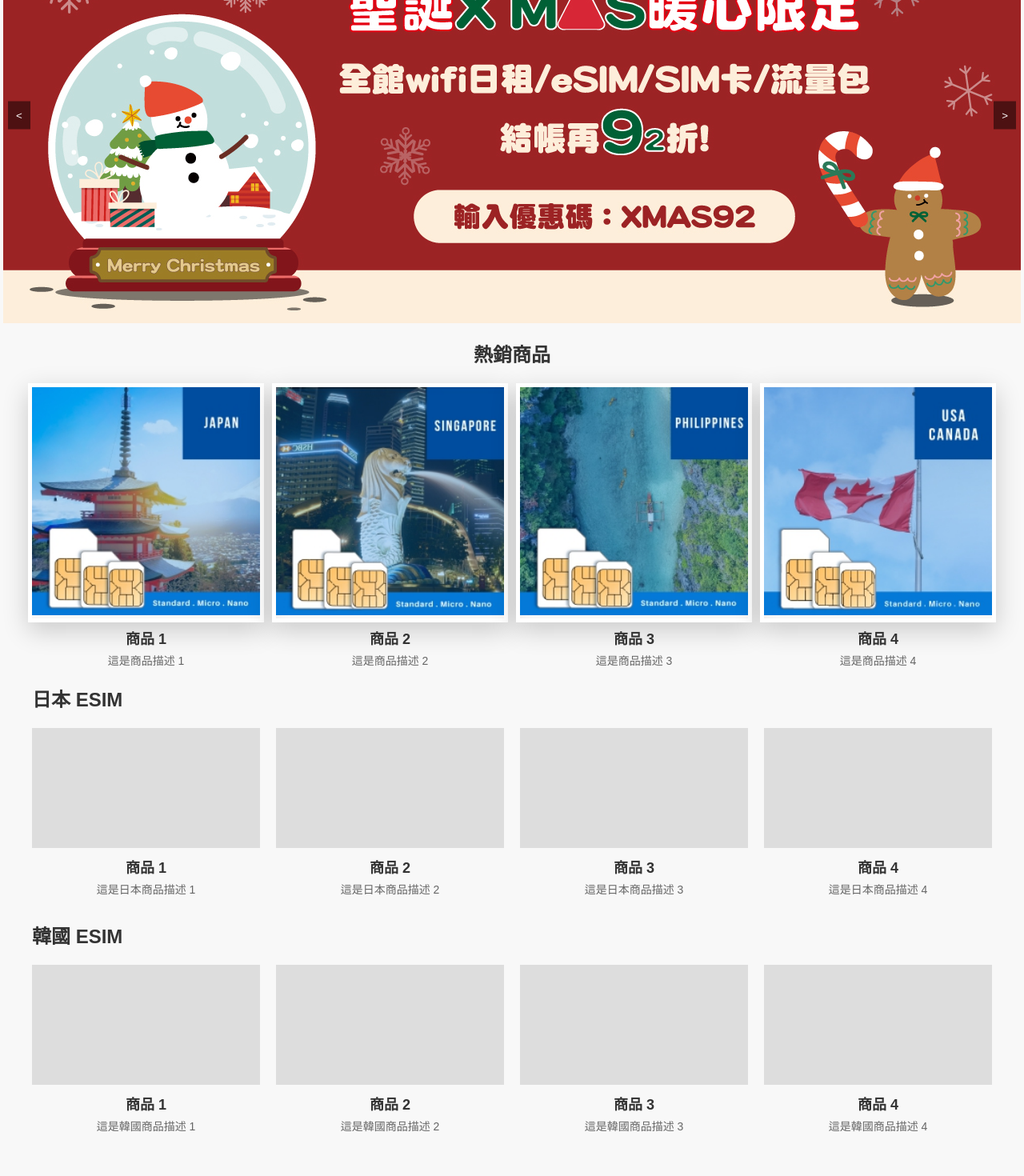
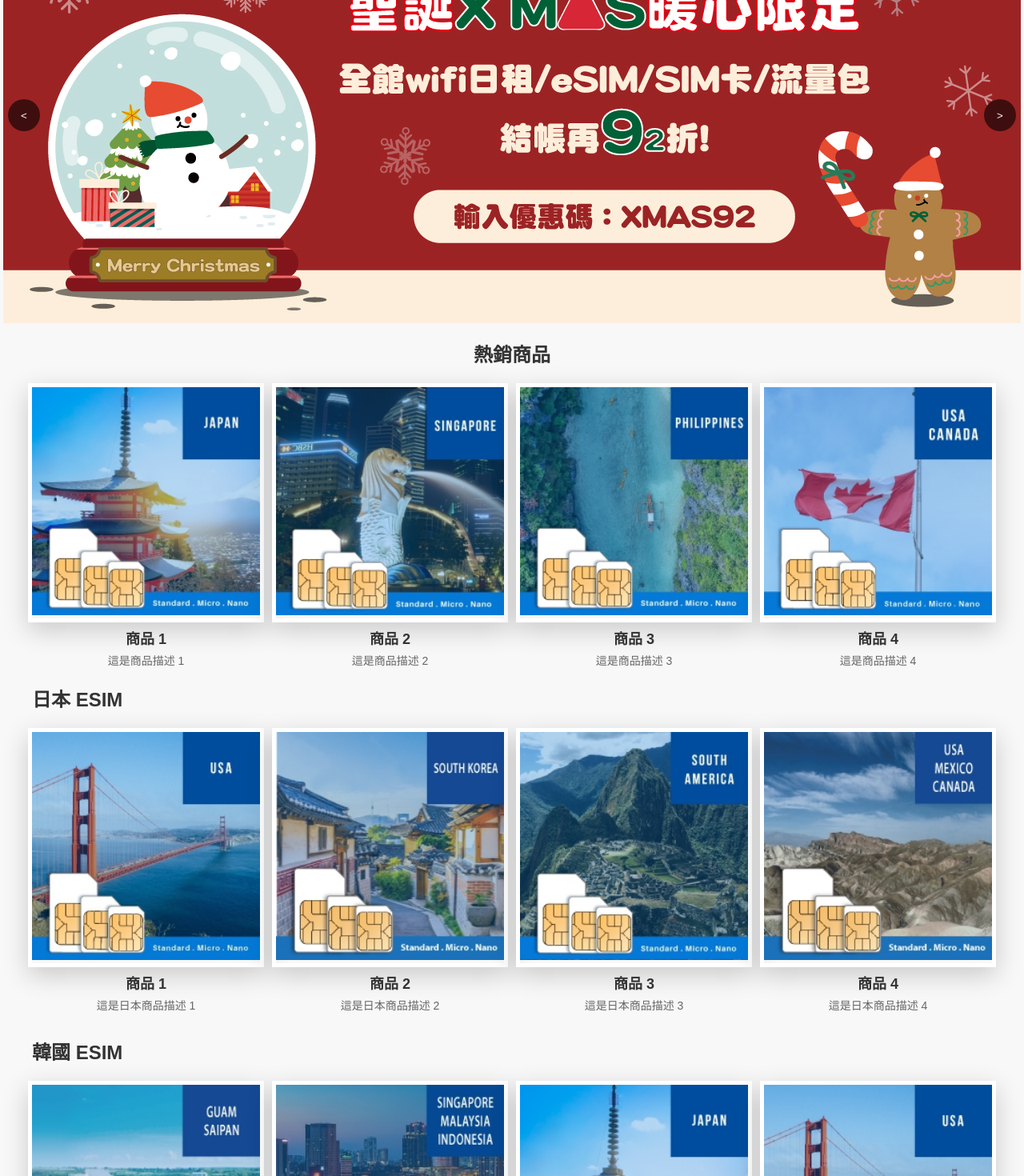
Before and after one commit to Ingrid-chi/iVideo_rwd_test, a React (Vite) app: page / in a window 1280 px wide. Shown: the part 300-1770 px from the top of the page at 80% size. Before the commit the page ends 1747 px from the top, so only its background shows below. Built offline with nearby package versions, Linux system fonts and the light colour scheme.

Commit message:
implement Product and adjust Banner style

```diff
--- a/src/components/Banner.module.scss
+++ b/src/components/Banner.module.scss
@@ -25,12 +25,23 @@
     position: absolute;
     top: 50%;
     transform: translateY(-50%);
-    background-color: rgba(0, 0, 0, 0.5);
+    background-color: rgba(0, 0, 0, 0.6);
     color: white;
     border: none;
     padding: 10px;
     cursor: pointer;
-    z-index: 10;
+    z-index: 1;
+
+    width: 40px;
+    height: 40px;
+    border-radius: 50%;
+    display: flex;
+    justify-content: center;
+    align-items: center;
+
+    &:hover {
+      background-color: rgba(0, 0, 0, 0.9);
+    }
 
     &.left {
       left: 10px;
--- a/src/components/Products.jsx
+++ b/src/components/Products.jsx
@@ -1,5 +1,13 @@
 import { useState } from 'react';
 import styles from './Products.module.scss';
+import productImage_01 from '../assets/images/50309.jpg';
+import productImage_02 from '../assets/images/50628.jpg';
+import productImage_03 from '../assets/images/50629.jpg';
+import productImage_04 from '../assets/images/50958.jpg';
+import productImage_05 from '../assets/images/51070.jpg';
+import productImage_06 from '../assets/images/51077.jpg';
+import productImage_07 from '../assets/images/49851.jpg';
+import productImage_08 from '../assets/images/50309.jpg';
 
 const Products = () => {
   const sections = [
@@ -7,20 +15,60 @@ const Products = () => {
       id: 1,
       title: '日本 ESIM',
       products: [
-        { id: 1, name: '商品 1', description: '這是日本商品描述 1' },
-        { id: 2, name: '商品 2', description: '這是日本商品描述 2' },
-        { id: 3, name: '商品 3', description: '這是日本商品描述 3' },
-        { id: 4, name: '商品 4', description: '這是日本商品描述 4' },
+        {
+          id: 1,
+          name: '商品 1',
+          description: '這是日本商品描述 1',
+          src: productImage_01,
+        },
+        {
+          id: 2,
+          name: '商品 2',
+          description: '這是日本商品描述 2',
+          src: productImage_02,
+        },
+        {
+          id: 3,
+          name: '商品 3',
+          description: '這是日本商品描述 3',
+          src: productImage_03,
+        },
+        {
+          id: 4,
+          name: '商品 4',
+          description: '這是日本商品描述 4',
+          src: productImage_04,
+        },
       ],
     },
     {
       id: 2,
       title: '韓國 ESIM',
       products: [
-        { id: 1, name: '商品 1', description: '這是韓國商品描述 1' },
-        { id: 2, name: '商品 2', description: '這是韓國商品描述 2' },
-        { id: 3, name: '商品 3', description: '這是韓國商品描述 3' },
-        { id: 4, name: '商品 4', description: '這是韓國商品描述 4' },
+        {
+          id: 1,
+          name: '商品 1',
+          description: '這是韓國商品描述 1',
+          src: productImage_05,
+        },
+        {
+          id: 2,
+          name: '商品 2',
+          description: '這是韓國商品描述 2',
+          src: productImage_06,
+        },
+        {
+          id: 3,
+          name: '商品 3',
+          description: '這是韓國商品描述 3',
+          src: productImage_07,
+        },
+        {
+          id: 4,
+          name: '商品 4',
+          description: '這是韓國商品描述 4',
+          src: productImage_08,
+        },
       ],
     },
   ];
@@ -54,7 +102,9 @@ const Products = () => {
           <div className={styles.grid}>
             {section.products.map((product) => (
               <div key={product.id} className={styles.product}>
-                <div className={styles.image}></div>
+                <div className={styles.image}>
+                  <img src={product.src} />
+                </div>
                 <div className={styles.name}>{product.name}</div>
                 <div className={styles.description}>{product.description}</div>
               </div>
@@ -69,7 +119,9 @@ const Products = () => {
           >
             {section.products.map((product) => (
               <div key={product.id} className={styles.product}>
-                <div className={styles.image}></div>
+                <div className={styles.image}>
+                  <img src={product.src} />
+                </div>
                 <div className={styles.name}>{product.name}</div>
                 <div className={styles.description}>{product.description}</div>
               </div>
--- a/src/components/Products.module.scss
+++ b/src/components/Products.module.scss
@@ -38,13 +38,26 @@
       gap: 20px;
 
       .product {
+        display: flex;
+        flex-direction: column;
+        justify-content: center;
+        align-items: center;
         text-align: center;
 
         .image {
           width: 100%;
-          height: 150px;
-          background-color: #ddd;
-          margin-bottom: 10px;
+          box-shadow: 0 10px 30px 0 rgba(0, 0, 0, 0.19);
+          border: 5px solid white;
+          margin-bottom: 6px;
+
+          &:hover {
+            border: 5px solid rgb(45, 91, 230);
+          }
+
+          & img {
+            width: 100%;
+            object-fit: cover;
+          }
         }
 
         .name {
@@ -70,9 +83,16 @@
 
         .image {
           width: 100%;
-          height: 150px;
+          height: auto;
+          box-shadow: 0 10px 30px 0 rgba(0, 0, 0, 0.19);
           background-color: #ddd;
           margin-bottom: 10px;
+          overflow: hidden;
+
+          & img {
+            width: 100%;
+            object-fit: cover;
+          }
         }
 
         .name {
```
